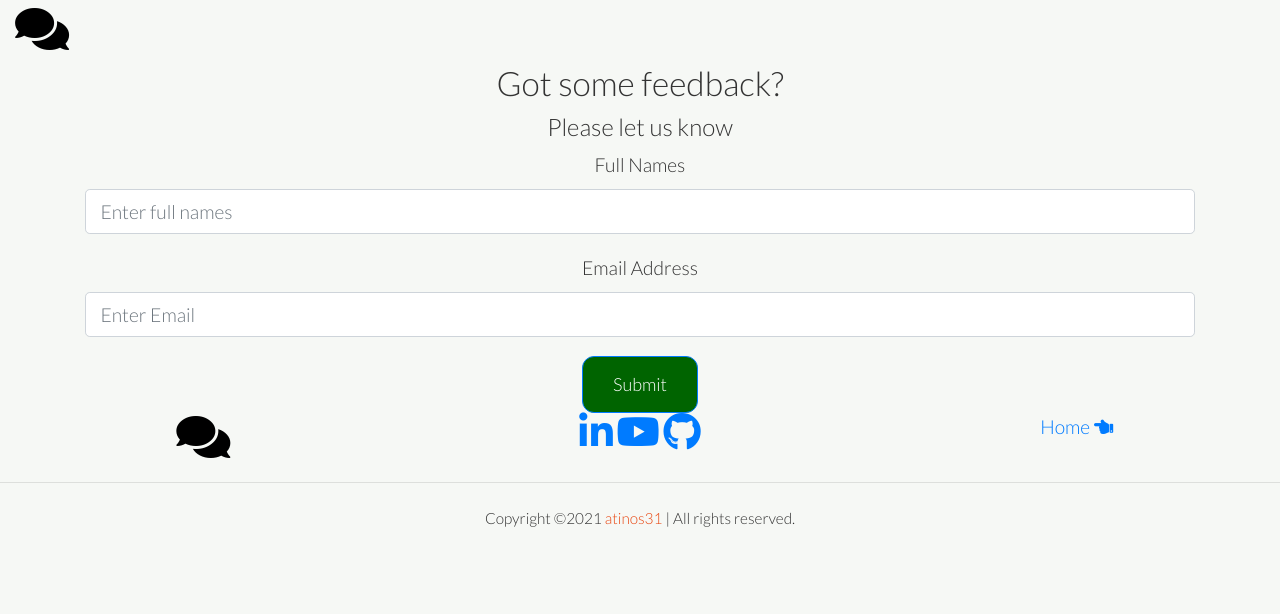
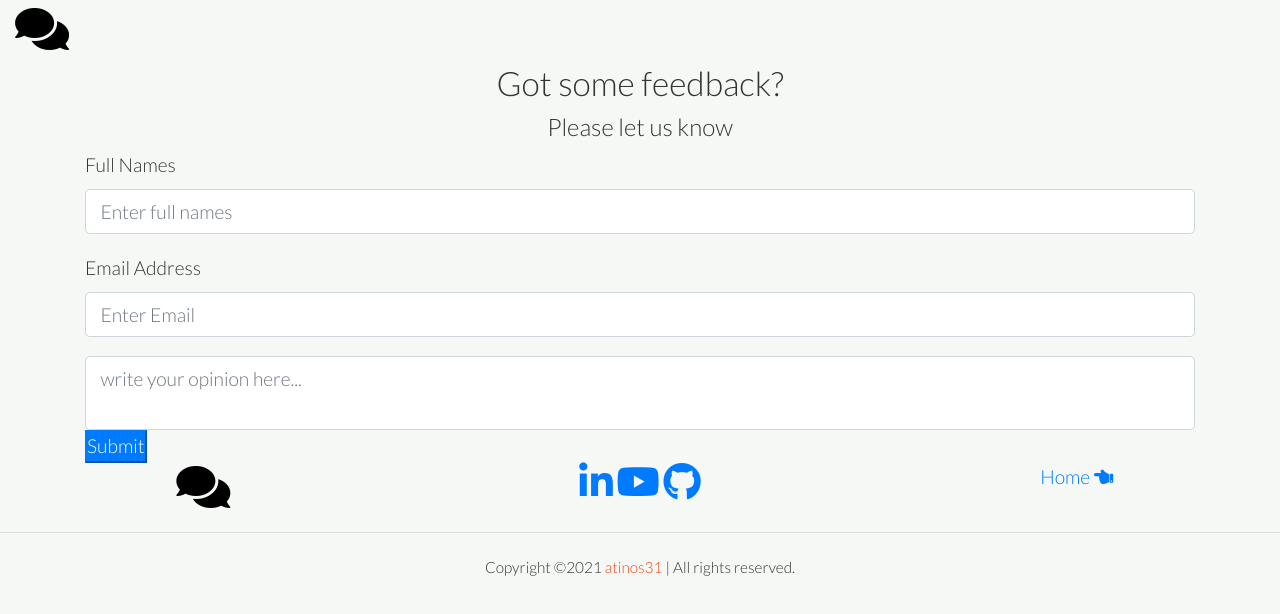
Before and after one commit to Atinos31/Speaky, a plain HTML site: page feedback.html in a window 1280 px wide. Drawn offline with nearby package versions, Linux system fonts and the light colour scheme; a small style sheet from the web is missing.

Commit message:
textarea in feedback file implemented

```diff
--- a/assets/css/feedback.css
+++ b/assets/css/feedback.css
@@ -8,3 +8,5 @@ body {
     background-color: #444;
     color: #fff;
 }
+
+.text-b {}
--- a/feedback.html
+++ b/feedback.html
@@ -38,7 +38,7 @@
         <h5 class="uppercase text-center">Please let us know</h5>
     </div>
 
-    <section class="container text-center">
+    <section class="container">
         <form onsubmit="return sendMail(this);" method="POST ">
 
             <div class="form-group">
@@ -53,8 +53,10 @@
                 <div class="valid-feedback">Valid.</div>
                 <div class="invalid-feedback">Please fill out this field.</div>
             </div>
+            <textarea placeholder="write your opinion here..." class="form-control"></textarea>
 
-            <button type="submit" class="btn btn-primary">Submit</button>
+
+            <button type="submit" class="btn-primary">Submit</button>
         </form>
 
     </section>
```
